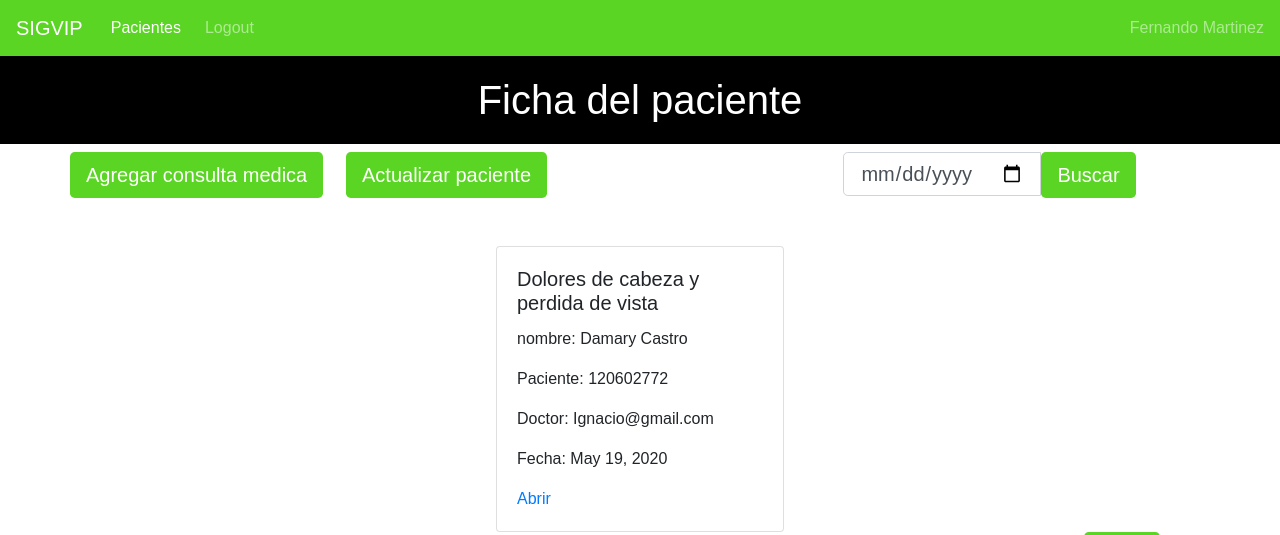
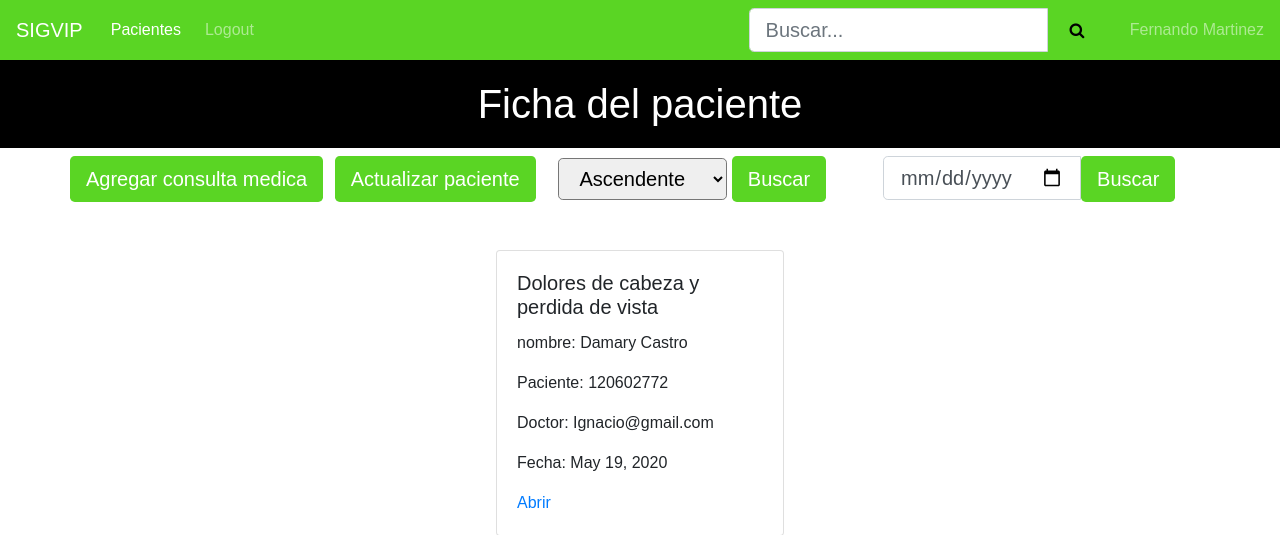
Before and after one commit to White-Mask/ICF232_202010_Grupo10, a Django app: page /ficha/1/ in a window 1280 px wide. Shown: the top 535 px of the page. Run offline with Django 3.2, Linux system fonts and the light colour scheme; a user stored in the database is signed in; data comes from the database, SQL or seed files in the repository; both versions use the stored data as it was after the commit; some libraries are stand-ins or nearby versions.

Commit message:
Ordenar las consultas medicas por fecha

```diff
--- a/SigVip Project/SigVip/ficha/templates/ficha.html
+++ b/SigVip Project/SigVip/ficha/templates/ficha.html
@@ -7,8 +7,15 @@
 <div class="container"></div>
     <div class="row">
         <a style="width: fit-content;" class="btn btn-primary btn-lg" href="create/" role="button">Agregar consulta medica</a>
-        <a style="width: fit-content;margin-left: 2%" class="btn btn-primary btn-lg" href="update/" role="button">Actualizar paciente</a>
-        <div class="search" style="width: fit-content;margin-left: 26%">
+        <a style="width: fit-content;margin-left: 1%" class="btn btn-primary btn-lg" href="update/" role="button">Actualizar paciente</a>
+        <form method="GET" style="width: fit-content;margin-left: 2%">
+            <select  class="btn-lg" name="orden">
+                <option value="Ascendente" name="Ascendente" >Ascendente</option>
+                <option value="descendente" name="Descendente" >descendente</option>
+            </select>
+            <input type="submit" class="btn-success btn-primary btn-lg" value="Buscar">
+        </form>
+        <div class="search" style="width: fit-content;margin-left: 5%">
             <form method="GET">
                 <div id="custom-search-input">
                     <div class="input-group">
--- a/SigVip Project/SigVip/ficha/views.py
+++ b/SigVip Project/SigVip/ficha/views.py
@@ -11,12 +11,15 @@ class HomeFichaView(LoginRequiredMixin,TemplateView):
     def get(self,request,**kwargs):
         rut=kwargs["rut"]
         fromdate = request.GET.get("fromdate")
-        post = ConsultaMedica.fichas.all()
         if fromdate:
             post = ConsultaMedica.fichas.filter(Q(fecha = fromdate) & Q(rut_id=rut)).distinct
-            return render(request,'ficha.html',{'fichas':post})
         else:
-            return render(request,'ficha.html',{'fichas':ConsultaMedica.fichas.filter(rut_id=rut)})
+            orden = request.GET.get("orden")
+            if orden == 'descendente':
+                post = ConsultaMedica.fichas.filter(rut_id=rut).order_by('fecha').distinct
+            else:
+                post = ConsultaMedica.fichas.filter(rut_id=rut).distinct
+        return render(request,'ficha.html',{'fichas':post})
 
 class DetalleConsultaView(LoginRequiredMixin,TemplateView):
     def get(self,request,**kwargs):
--- a/SigVip Project/SigVip/pacientes/templates/navbar.html
+++ b/SigVip Project/SigVip/pacientes/templates/navbar.html
@@ -14,7 +14,20 @@
                 <a class="nav-link" href="{% url 'logout' %}">Logout</a>
             </li>
         </ul>
-        <span class="navbar-text">
+        <div class="search" style="width: fit-content;margin-left: 35%">
+            <form method="GET">
+                <div id="custom-search-input">
+                    <div class="input-group">
+                        <input type="text" class="form-control btn-lg" placeholder="Buscar..." name="buscar"
+                            value="{{request.GET.buscar}}">
+                        <span class="input-group-list">
+                            <button style="background-color: #5ad524;border: none;height: 44px;" type="submit"><i class="fa fa-search btn-lg"></i></button>
+                        </span>
+                    </div>
+                </div>
+            </form>
+        </div>
+        <span class="navbar-text" style="width: fit-content;margin-left: 2%">
             {{user.first_name}} {{user.last_name}}
         </span>
         {% else %}
--- a/SigVip Project/SigVip/pacientes/views.py
+++ b/SigVip Project/SigVip/pacientes/views.py
@@ -12,7 +12,6 @@ class HomePageView(LoginRequiredMixin,TemplateView):
 class HomePacienteView(LoginRequiredMixin,TemplateView):
     def get(self,request,**kwargs):
         queryset = request.GET.get('buscar')
-        print(queryset)
         post = Paciente.pacientes.all()
         try:
             queryset0,queryset1 = queryset.split(" ")
```
Also changed, not shown: SigVip Project/SigVip/pacientes/templates/pacientes.html (+0 -14 lines), SigVip Project/SigVip/db.sqlite3, SigVip Project/img/Ficha.png, SigVip Project/img/Pacientes.png.
